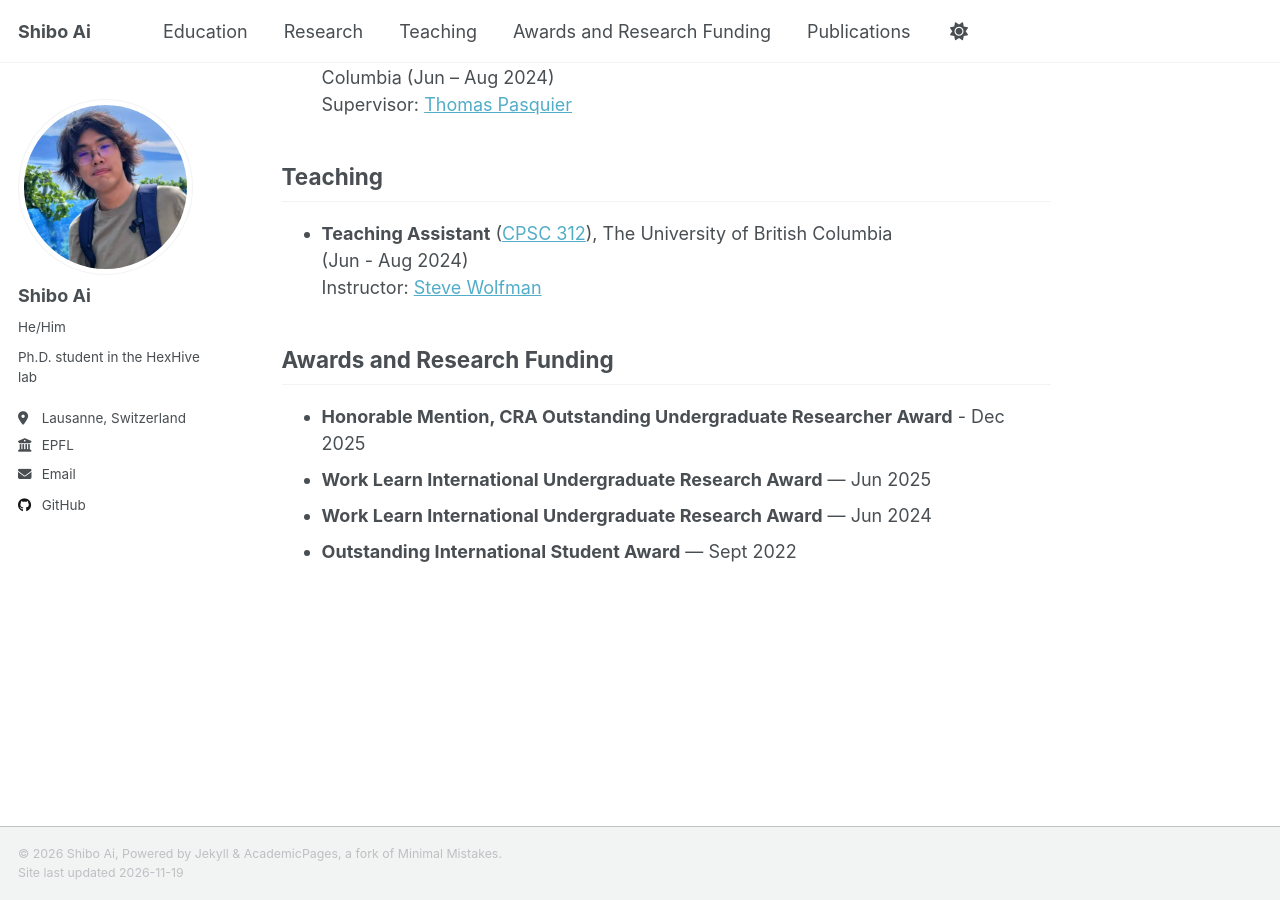
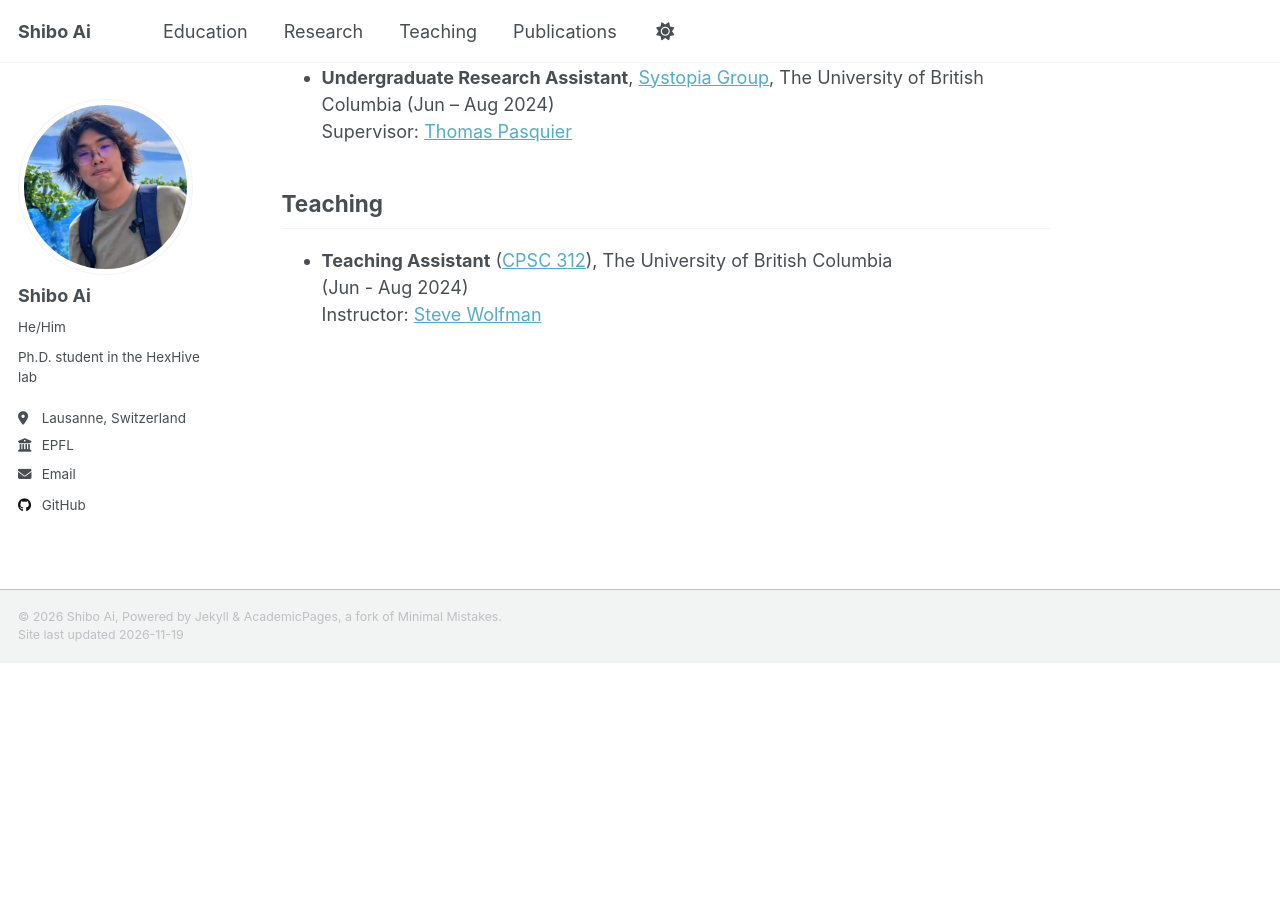
Before and after one commit to AiShibo/aishibo.github.io, a Jekyll site: the page built from _pages/about.md, in a window 1280 px wide and 900 px high, scrolled down 1030 px. Built offline with Jekyll 4.4.1, drawn with Linux system fonts in a browser that asks for light colours; a script that is not in the unit is left out; after the commit the page ends 1693 px from its top, so only the background shows below that; some of the changed text lies outside the part shown.

Commit message:
Add the CCS 2026 paper award and PDF, and remove the awards section

```diff
--- a/_data/navigation.yml
+++ b/_data/navigation.yml
@@ -17,9 +17,6 @@ main:
   - title: "Teaching"
     url: /#teaching
 
-  - title: "Awards and Research Funding"
-    url: /#awards-and-research-funding
-
   - title: "Publications"
     url: /publications/
 
--- a/_pages/about.md
+++ b/_pages/about.md
@@ -45,11 +45,3 @@ I love systems research! I am interested in operating systems, security and prog
 - **Teaching Assistant** ([CPSC 312](https://steven-wolfman.github.io/cpsc-312-website-2024W1/)), The University of British Columbia
   (Jun - Aug 2024)
   Instructor: [Steve Wolfman](https://www.cs.ubc.ca/~wolf/)
-
-
-## Awards and Research Funding
-
-- **Honorable Mention, CRA Outstanding Undergraduate Researcher Award** - Dec 2025
-- **Work Learn International Undergraduate Research Award** — Jun 2025
-- **Work Learn International Undergraduate Research Award** — Jun 2024
-- **Outstanding International Student Award** — Sept 2022
```
Also changed, not shown: other parts of _pages/about.md (+1 -1 lines), _pages/publications.md (+2 -2 lines), 1 other file.
